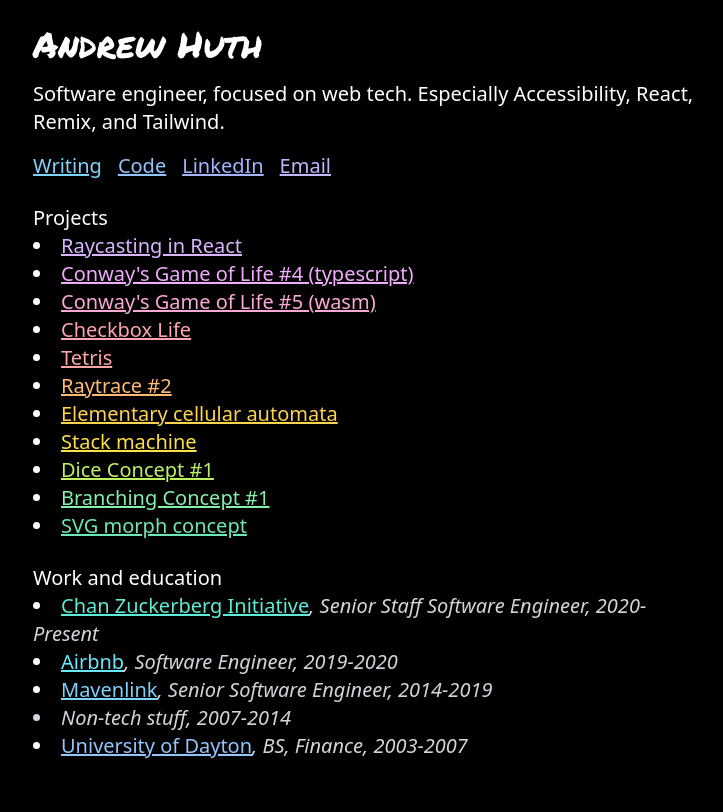
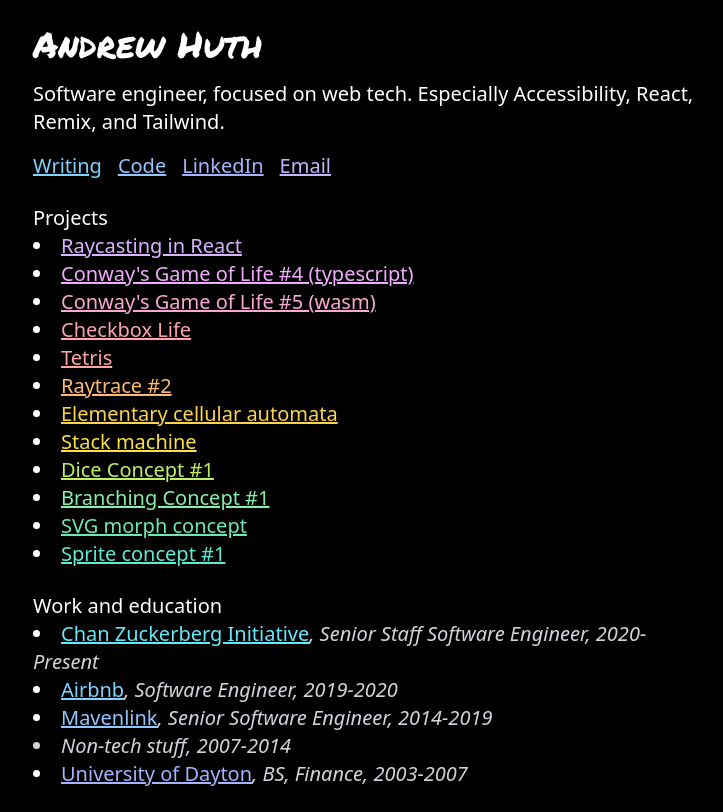
Before and after one commit to ahuth/ahuth.github.io, a Next.js app: page / in a window 1280 px wide. Shown: the whole page, without its empty margins (271-994 px from the left). Built offline with nearby package versions, Linux system fonts and the light colour scheme.

Commit message:
Add link to sprite-concept-1

```diff
--- a/app/page.tsx
+++ b/app/page.tsx
@@ -90,6 +90,11 @@
                 SVG morph concept
               </Link>
             </li>
+            <li>
+              <Link href="https://ahuth.github.io/sprite-concept-1">
+                Sprite concept #1
+              </Link>
+            </li>
           </ul>
         </section>
         <section>
```
